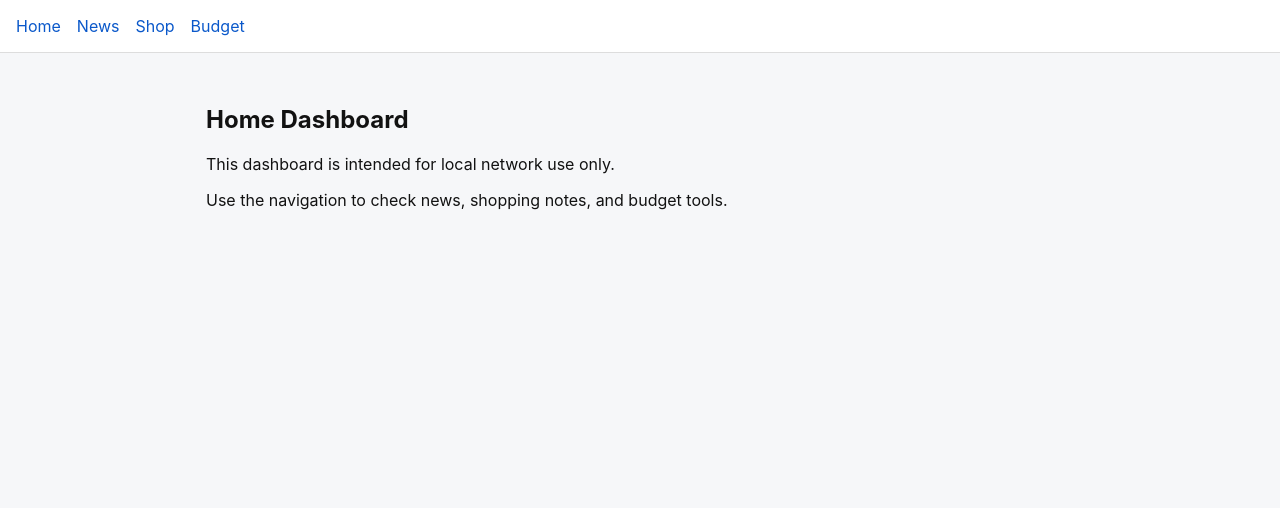
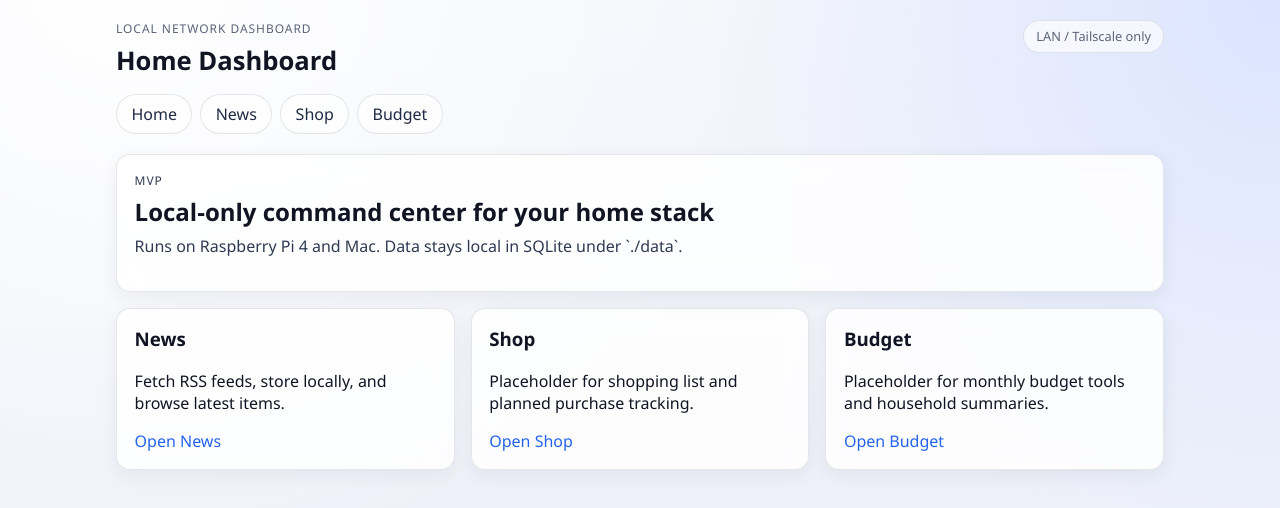
Before and after one commit to Jagashira/home-dashboard, a Next.js app: page / in a window 1280 px wide. Shown: the top 508 px of the page. Built offline with nearby package versions, Linux system fonts and the light colour scheme.

Commit message:
feat: modernize dashboard UI and add news env fallback

```diff
--- a/app/globals.css
+++ b/app/globals.css
@@ -1,5 +1,15 @@
 :root {
   color-scheme: light;
+  --bg: #f4f6fb;
+  --bg-2: #e9edf7;
+  --text: #101423;
+  --muted: #5b6478;
+  --card: rgba(255, 255, 255, 0.86);
+  --card-border: rgba(16, 20, 35, 0.1);
+  --accent: #2463eb;
+  --accent-hover: #174dc2;
+  --danger-bg: #fff0f0;
+  --danger-border: #f3c9c9;
 }
 
 * {
@@ -8,27 +18,17 @@
 
 body {
   margin: 0;
-  font-family: -apple-system, BlinkMacSystemFont, "Segoe UI", sans-serif;
-  background: #f6f7f9;
-  color: #121212;
-}
-
-main {
-  max-width: 900px;
-  margin: 0 auto;
-  padding: 2rem 1rem 4rem;
-}
-
-nav {
-  display: flex;
-  gap: 1rem;
-  padding: 1rem;
-  border-bottom: 1px solid #ddd;
-  background: #fff;
+  min-height: 100vh;
+  font-family: "Sora", "Avenir Next", "Segoe UI", sans-serif;
+  color: var(--text);
+  background:
+    radial-gradient(circle at 10% -5%, #ffffff 0%, transparent 45%),
+    radial-gradient(circle at 100% 0%, #dbe4ff 0%, transparent 38%),
+    linear-gradient(180deg, var(--bg) 0%, var(--bg-2) 100%);
 }
 
 a {
-  color: #0a58ca;
+  color: var(--accent);
   text-decoration: none;
 }
 
@@ -36,10 +36,172 @@ a:hover {
   text-decoration: underline;
 }
 
-.card {
+h1,
+h2,
+h3,
+p {
+  margin-top: 0;
+}
+
+.app-shell {
+  max-width: 1080px;
+  margin: 0 auto;
+  padding: 1.25rem 1rem 3rem;
+}
+
+.topbar {
+  display: flex;
+  align-items: flex-start;
+  justify-content: space-between;
+  gap: 1rem;
+  margin-bottom: 1rem;
+}
+
+.brand {
+  font-size: clamp(1.5rem, 2vw, 2rem);
+  margin-bottom: 0;
+}
+
+.eyebrow {
+  margin-bottom: 0.35rem;
+  font-size: 0.75rem;
+  letter-spacing: 0.08em;
+  color: var(--muted);
+}
+
+.topbar-note {
+  margin: 0;
+  padding: 0.4rem 0.75rem;
+  border: 1px solid var(--card-border);
+  border-radius: 999px;
+  font-size: 0.8rem;
+  color: var(--muted);
+  background: rgba(255, 255, 255, 0.65);
+  backdrop-filter: blur(6px);
+}
+
+.tabs {
+  display: flex;
+  flex-wrap: wrap;
+  gap: 0.5rem;
+  margin-bottom: 1.25rem;
+}
+
+.tabs a {
+  padding: 0.5rem 0.9rem;
+  border-radius: 999px;
+  border: 1px solid var(--card-border);
+  background: rgba(255, 255, 255, 0.65);
+  color: #1f2a44;
+  text-decoration: none;
+}
+
+.tabs a:hover {
   background: #fff;
-  border: 1px solid #ddd;
+}
+
+main {
+  display: block;
+}
+
+.stack-lg {
+  display: grid;
+  gap: 1rem;
+}
+
+.panel {
+  padding: 1.1rem;
+  border: 1px solid var(--card-border);
+  border-radius: 14px;
+  background: var(--card);
+  backdrop-filter: blur(12px);
+  box-shadow: 0 6px 18px rgba(33, 38, 57, 0.06);
+}
+
+.hero h2 {
+  margin-bottom: 0.45rem;
+}
+
+.hero p {
+  color: #2f3a52;
+}
+
+.grid-3 {
+  display: grid;
+  gap: 1rem;
+  grid-template-columns: repeat(auto-fit, minmax(190px, 1fr));
+}
+
+.actions-row {
+  display: flex;
+  flex-wrap: wrap;
+  gap: 0.75rem;
+  align-items: center;
+}
+
+.button-primary {
+  border: 0;
+  border-radius: 10px;
+  background: var(--accent);
+  color: #fff;
+  padding: 0.55rem 0.95rem;
+  font-weight: 600;
+  cursor: pointer;
+}
+
+.button-primary:hover {
+  background: var(--accent-hover);
+}
+
+.button-primary:disabled {
+  opacity: 0.7;
+  cursor: wait;
+}
+
+.status-text {
+  margin: 0;
+  color: var(--muted);
+  font-size: 0.9rem;
+}
+
+.news-list {
+  display: grid;
+  gap: 0.9rem;
+}
+
+.news-card h3 {
+  margin-bottom: 0.45rem;
+}
+
+.news-meta,
+.news-source {
+  margin: 0 0 0.5rem;
+  color: var(--muted);
+  font-size: 0.82rem;
+}
+
+.error-panel {
+  border-color: var(--danger-border);
+  background: var(--danger-bg);
+}
+
+.inline-code {
+  display: inline-block;
+  margin: 0;
+  padding: 0.45rem 0.65rem;
   border-radius: 8px;
-  padding: 1rem;
-  margin: 0.75rem 0;
+  border: 1px solid var(--card-border);
+  background: #fff;
+  font-family: ui-monospace, SFMono-Regular, Menlo, monospace;
+  font-size: 0.86rem;
 }
+
+@media (max-width: 640px) {
+  .topbar {
+    flex-direction: column;
+  }
+
+  .app-shell {
+    padding: 1rem 0.75rem 2rem;
+  }
+}
--- a/app/layout.tsx
+++ b/app/layout.tsx
@@ -14,13 +14,24 @@ export default function RootLayout({
   return (
     <html lang="en">
       <body>
-        <nav>
+        <div className="app-shell">
+          <header className="topbar">
+            <div>
+              <p className="eyebrow">LOCAL NETWORK DASHBOARD</p>
+              <h1 className="brand">Home Dashboard</h1>
+            </div>
+            <p className="topbar-note">LAN / Tailscale only</p>
+          </header>
+
+          <nav className="tabs" aria-label="Main navigation">
             <Link href="/">Home</Link>
             <Link href="/news">News</Link>
             <Link href="/shop">Shop</Link>
             <Link href="/budget">Budget</Link>
           </nav>
+
           <main>{children}</main>
+        </div>
       </body>
     </html>
   );
--- a/app/page.tsx
+++ b/app/page.tsx
@@ -1,9 +1,35 @@
+import Link from "next/link";
+
 export default function HomePage() {
   return (
-    <section>
-      <h1>Home Dashboard</h1>
-      <p>This dashboard is intended for local network use only.</p>
-      <p>Use the navigation to check news, shopping notes, and budget tools.</p>
+    <section className="stack-lg">
+      <section className="panel hero">
+        <p className="eyebrow">MVP</p>
+        <h2>Local-only command center for your home stack</h2>
+        <p>
+          Runs on Raspberry Pi 4 and Mac. Data stays local in SQLite under `./data`.
+        </p>
+      </section>
+
+      <section className="grid-3">
+        <article className="panel">
+          <h3>News</h3>
+          <p>Fetch RSS feeds, store locally, and browse latest items.</p>
+          <Link href="/news">Open News</Link>
+        </article>
+
+        <article className="panel">
+          <h3>Shop</h3>
+          <p>Placeholder for shopping list and planned purchase tracking.</p>
+          <Link href="/shop">Open Shop</Link>
+        </article>
+
+        <article className="panel">
+          <h3>Budget</h3>
+          <p>Placeholder for monthly budget tools and household summaries.</p>
+          <Link href="/budget">Open Budget</Link>
+        </article>
+      </section>
     </section>
   );
 }
```
Also changed, not shown: app/budget/page.tsx (+6 -3 lines), app/news/page.tsx (+43 -17 lines), app/news/refresh-button.tsx (+7 -3 lines), app/shop/page.tsx (+6 -3 lines). Lines whose indentation alone changed are shown as unchanged.
